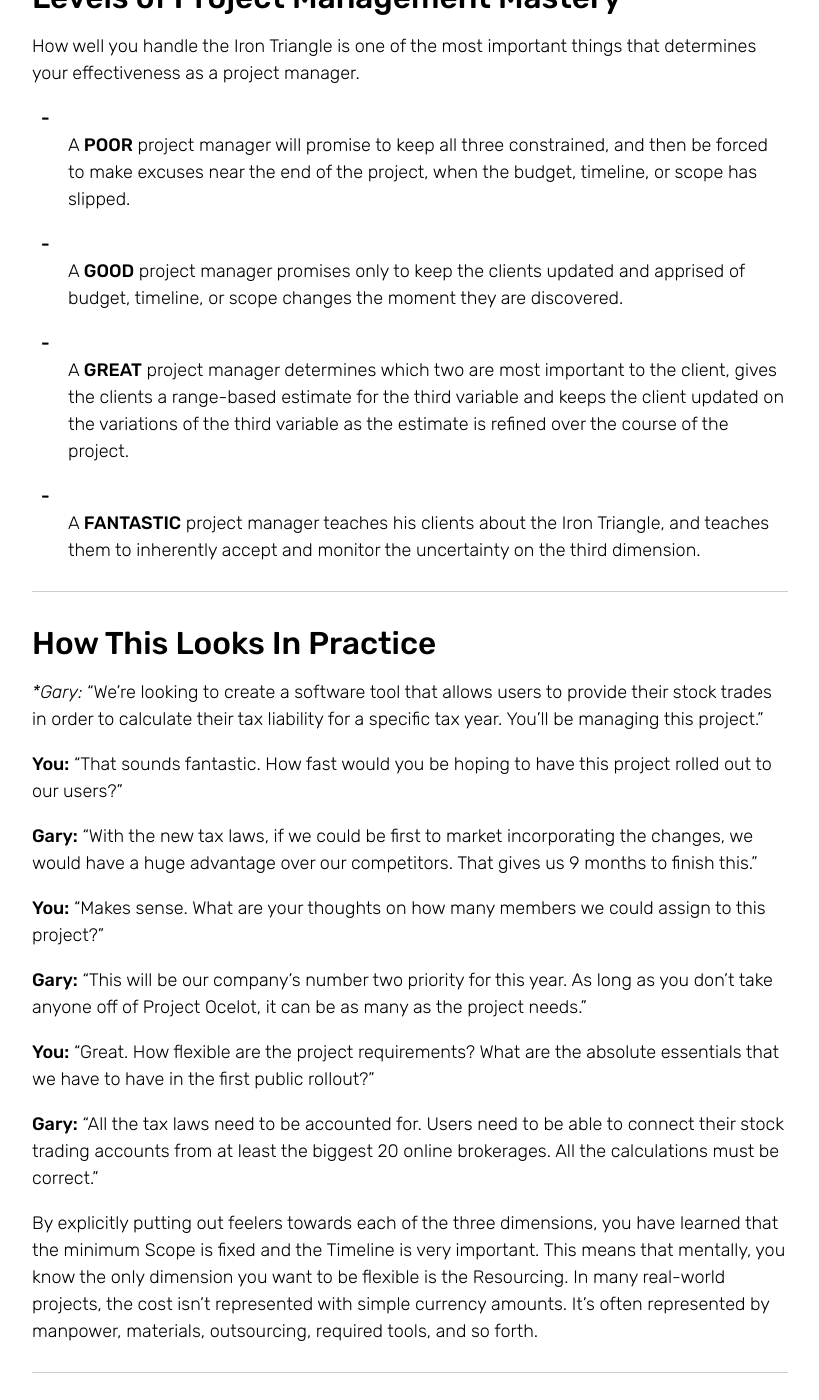
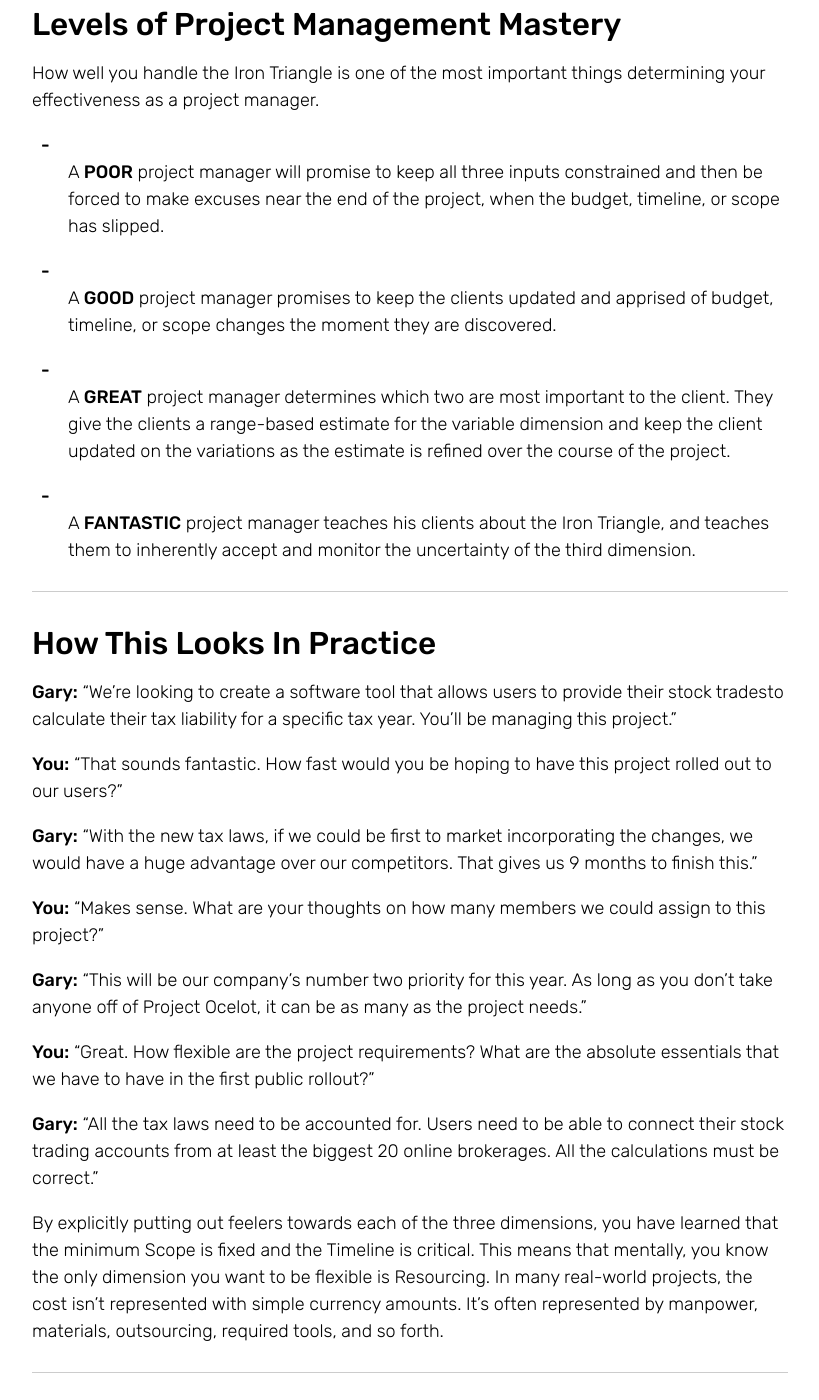
Before and after one commit to SilasReinagel/silasreinagel.github.io, a Jekyll site: the page built from static/delivering/C2_iron_triangle.md, in a window 1280 px wide and 1400 px high, scrolled down 2105 px. Shown: the whole window, without its empty margins (230-1049 px from the left). Built offline with Jekyll 4.4.1, drawn with Linux system fonts in a browser that asks for light colours; nearby versions of some CDN libraries; our own code applies the rules of GitHub Pages for plain Markdown files; some of the changed text lies outside the part shown.

Commit message:
Delivering: More copy refinement of Chapters 1-3

```diff
--- a/static/delivering/C2_iron_triangle.md
+++ b/static/delivering/C2_iron_triangle.md
@@ -39,15 +39,15 @@
 
 ## Determine the Variable Constraint
 
-Consider an example project of building a stock trading tax calculation software. It may be that Gary, the CEO, wants the project finished within 1 year, on a budget of $200K.
+Consider an example project of building a stock trading tax calculation software. It may be that Gary, the CEO, wants the project finished within one year, on a budget of $200K.
 
 **Your job as a project manager is to determine which constraint must be the flexible one.**
 
-If the *budget* is unchangeable, and the *timeline* is fixed, then what is unknown is the precise **scope** of what will be delivered.
+If the *budget* is unchangeable and the *timeline* is fixed, then what is unknown is the precise **scope** of what will be delivered.
 
-If the *scope* of the project is the most important, and the *budget* is unchangeable, then what is unknown is exactly **how long** the project will take.
+If the *scope* of the project is the most important and the *budget* is unchangeable, then what is unknown is precisely **how long** the project will take.
 
-If the *scope* of the project is fixed, and there is a hard *deadline*, then the **cost** of the project is unknown.
+If the *scope* of the project is fixed and there is a hard *deadline*, then the project's **cost** is unknown.
 
 The law of constraints GUARANTEES that one of the three corners will be unknown until the project is complete. It's a law of the universe, and no amount of wishful thinking or optimistic promises will change that fact.
 
@@ -57,21 +57,21 @@
 
 ## Levels of Project Management Mastery
 
-How well you handle the Iron Triangle is one of the most important things that determines your effectiveness as a project manager.
+How well you handle the Iron Triangle is one of the most important things determining your effectiveness as a project manager.
 
-- A **POOR** project manager will promise to keep all three constrained, and then be forced to make excuses near the end of the project, when the budget, timeline, or scope has slipped.
+- A **POOR** project manager will promise to keep all three inputs constrained and then be forced to make excuses near the end of the project, when the budget, timeline, or scope has slipped.
 
-- A **GOOD** project manager promises only to keep the clients updated and apprised of budget, timeline, or scope changes the moment they are discovered.
+- A **GOOD** project manager promises to keep the clients updated and apprised of budget, timeline, or scope changes the moment they are discovered.
 
-- A **GREAT** project manager determines which two are most important to the client, gives the clients a range-based estimate for the third variable and keeps the client updated on the variations of the third variable as the estimate is refined over the course of the project.
+- A **GREAT** project manager determines which two are most important to the client. They give the clients a range-based estimate for the variable dimension and keep the client updated on the variations as the estimate is refined over the course of the project.
 
-- A **FANTASTIC** project manager teaches his clients about the Iron Triangle, and teaches them to inherently accept and monitor the uncertainty on the third dimension.
+- A **FANTASTIC** project manager teaches his clients about the Iron Triangle, and teaches them to inherently accept and monitor the uncertainty of the third dimension.
 
 ----
 
 ## How This Looks In Practice
 
-**Gary:* "We're looking to create a software tool that allows users to provide their stock trades in order to calculate their tax liability for a specific tax year. You'll be managing this project."
+**Gary:** "We're looking to create a software tool that allows users to provide their stock tradesto calculate their tax liability for a specific tax year. You'll be managing this project."
 
 **You:** "That sounds fantastic. How fast would you be hoping to have this project rolled out to our users?"
 
@@ -85,7 +85,7 @@
 
 **Gary:** "All the tax laws need to be accounted for. Users need to be able to connect their stock trading accounts from at least the biggest 20 online brokerages. All the calculations must be correct."
 
-By explicitly putting out feelers towards each of the three dimensions, you have learned that the minimum Scope is fixed and the Timeline is very important. This means that mentally, you know the only dimension you want to be flexible is the Resourcing. In many real-world projects, the cost isn't represented with simple currency amounts. It's often represented by manpower, materials, outsourcing, required tools, and so forth.
+By explicitly putting out feelers towards each of the three dimensions, you have learned that the minimum Scope is fixed and the Timeline is critical. This means that mentally, you know the only dimension you want to be flexible is Resourcing. In many real-world projects, the cost isn't represented with simple currency amounts. It's often represented by manpower, materials, outsourcing, required tools, and so forth.
 
 ----
 
```
Also changed, not shown: other parts of static/delivering/C2_iron_triangle.md (+9 -9 lines), static/delivering/01_version.md (+2 -2 lines), static/delivering/02_dedication.md (+2 -2 lines), static/delivering/04_intro.md (+7 -7 lines), static/delivering/C1_no_bullshit.md (+18 -18 lines), static/delivering/C3_project_momentum.md (+7 -7 lines).
